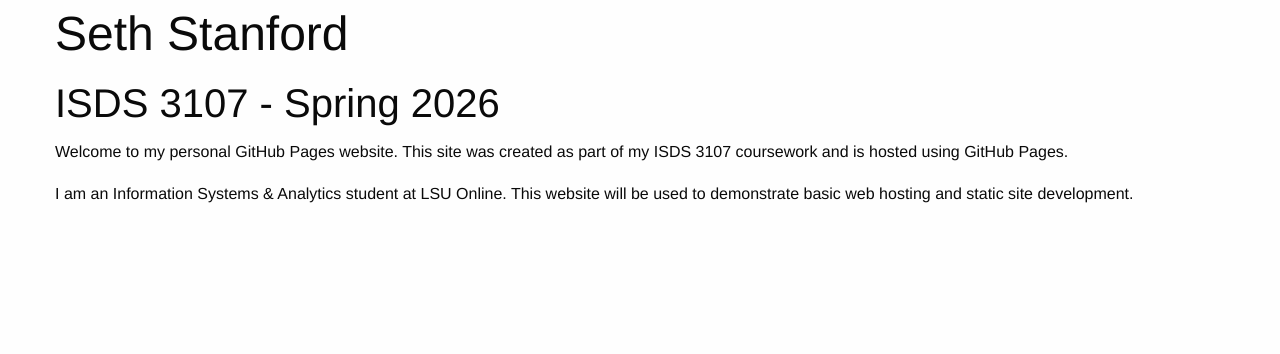
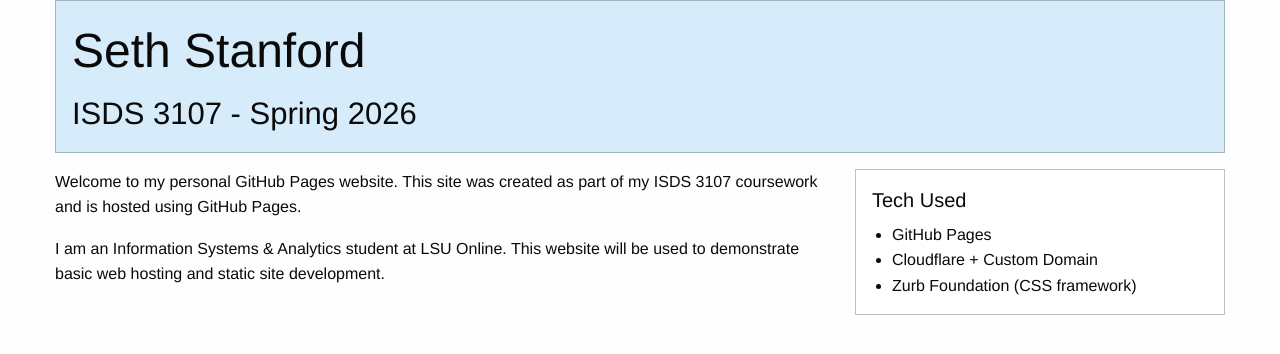
Before and after one commit to sethstanford/sethstanford.github.io, a plain HTML site: page index.html in a window 1280 px wide. Drawn offline with nearby package versions, Linux system fonts and the light colour scheme.

Commit message:
Improve layout and spacing with Zurb Foundation

```diff
--- a/index.html
+++ b/index.html
@@ -7,22 +7,33 @@
 </head>
 
 <body>
+<div class="grid-container">
+  <div class="callout primary">
+    <h1>Seth Stanford</h1>
+    <h3>ISDS 3107 - Spring 2026</h3>
+  </div>
 
-<div class="grid-container">
+  <div class="grid-x grid-margin-x">
+    <div class="cell medium-8">
+      <p>
+        Welcome to my personal GitHub Pages website. This site was created as part of my ISDS 3107 coursework and is hosted using GitHub Pages.
+      </p>
+      <p>
+        I am an Information Systems &amp; Analytics student at LSU Online. This website will be used to demonstrate basic web hosting and static site development.
+      </p>
+    </div>
 
- <h1>Seth Stanford</h1>
-  <h2>ISDS 3107 - Spring 2026</h2>
-
-  <p>
-    Welcome to my personal GitHub Pages website. This site was created as part
-    of my ISDS 3107 coursework and is hosted using GitHub Pages.
-  </p>
-
-  <p>
-    I am an Information Systems &amp; Analytics student at LSU Online. This website
-    will be used to demonstrate basic web hosting and static site development.
-  </p>
-
+    <div class="cell medium-4">
+      <div class="callout">
+        <h5>Tech Used</h5>
+        <ul>
+          <li>GitHub Pages</li>
+          <li>Cloudflare + Custom Domain</li>
+          <li>Zurb Foundation (CSS framework)</li>
+        </ul>
+      </div>
+    </div>
+  </div>
 </div>
 
 </body>
```
